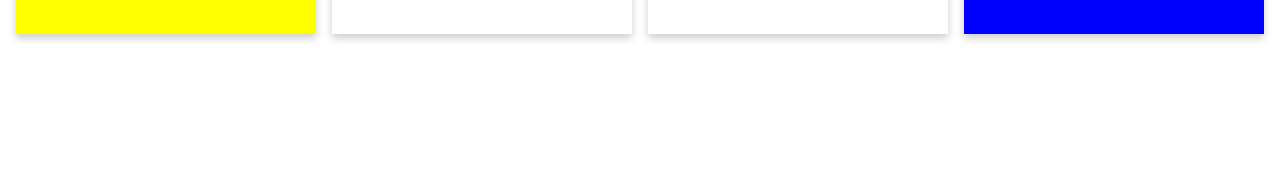
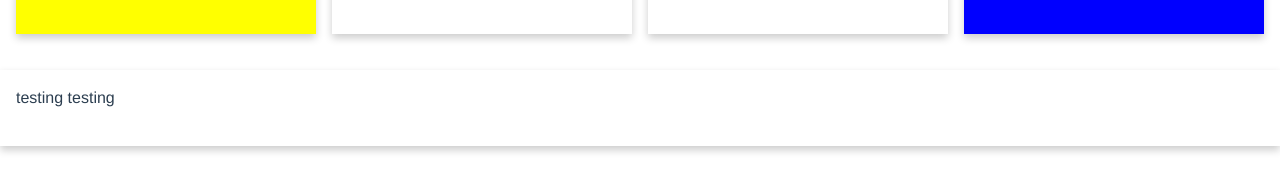
Before and after one commit to safinazbg/chcaa-courses-plugin, a Vue app: page / in a window 1280 px wide. Shown: the part 576-768 px from the top of the page. Built offline with nearby package versions, Linux system fonts and the light colour scheme.

Commit message:
Update Home.vue

```diff
--- a/src/views/Home.vue
+++ b/src/views/Home.vue
@@ -46,10 +46,20 @@
     </template>
   </LFourColumns>
 
+  <LTwoToOne>
+    <template v-slot:test>
+      <ModalCard>
+        <template v-slot:content>
+        <p>testing testing</p>
+        </template>
+      </ModalCard>
+    </template>
+  </LTwoToOne>
 
 </template>
 
 <script>
+import LTwoToOne from "../components/layoutComponents/LTwoToOne";
 import LFourColumns from "../components/layoutComponents/LFourColumns";
 import LTwoColumns from "../components/layoutComponents/LTwoColumns";
 import ModalCard from "../components/ModalCard";
@@ -60,6 +70,7 @@ export default {
     ModalCard,
     LTwoColumns,
     LFourColumns,
+    LTwoToOne,
   }
 }
 </script>
```
